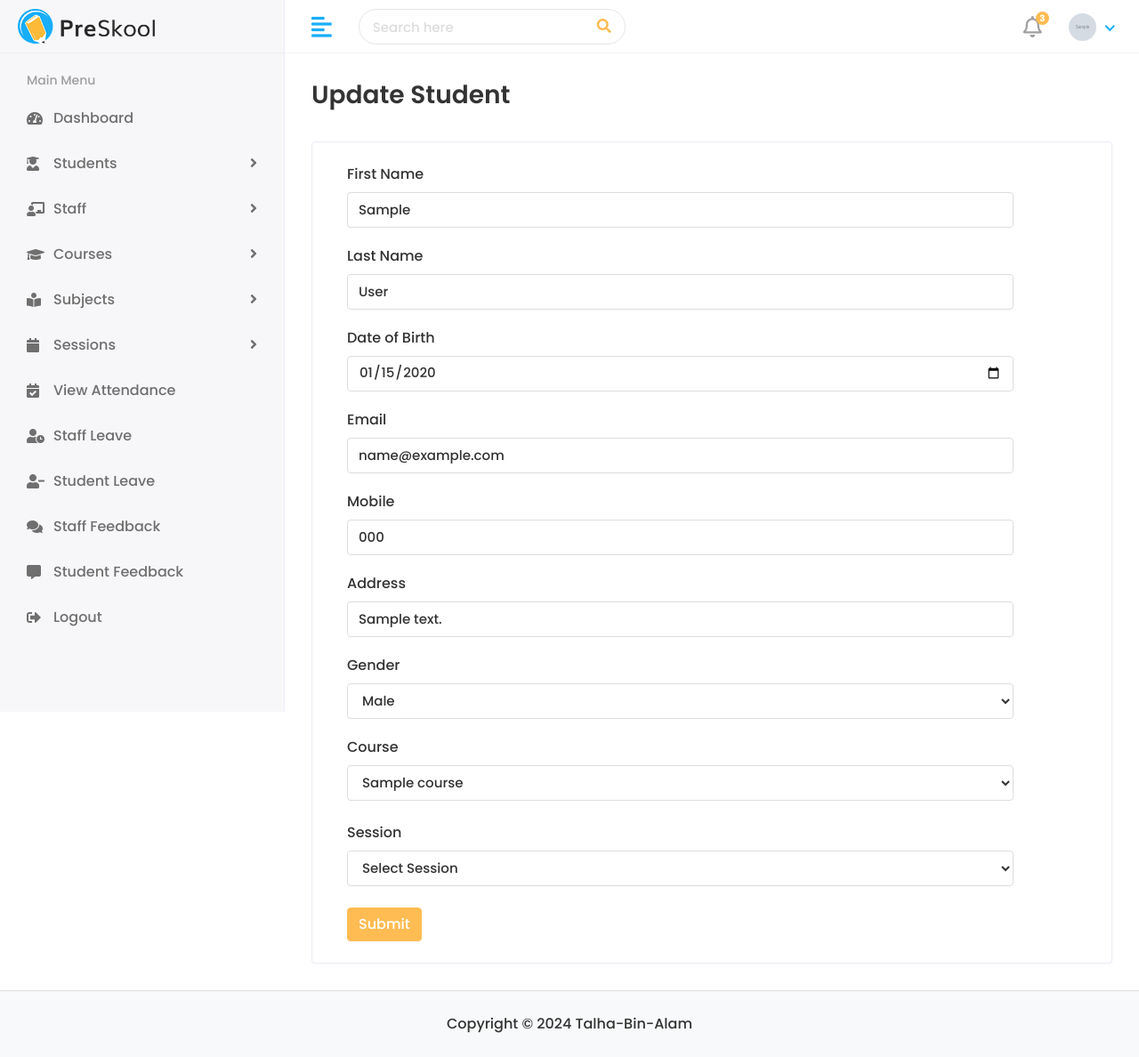
After one commit to talhabinalam/student-management-system, a Django app: page /hod/student/update/1/ in a window 1280 px wide. The commit adds this page. Shown: the whole page at 89% size. Run offline with Django 5.2, Linux system fonts and the light colour scheme; a user stored in the database is signed in; tables that the repository leaves empty hold one stand-in row (values such as "Sample post"); grey boxes marked "Sample" are stand-in pictures; data that the repository does not hold is empty; some libraries are stand-ins or nearby versions.

Commit message:
student update

```diff
--- a/student_management/urls.py
+++ b/student_management/urls.py
@@ -17,6 +17,7 @@ urlpatterns = [
     path('hod/student/add/', hod_views.add_student, name='add_student'),
     path('hod/student/view/', hod_views.student_list, name='student_list'),
     path('hod/student/details/<int:id>/', hod_views.student_details, name='student_details'),
+    path('hod/student/update/<int:id>/', hod_views.update_student, name='update_student'),
 
     # staff
     # path('staff/home/', staff_views.home, name='staff-home'),
--- a/student_management/views.py
+++ b/student_management/views.py
@@ -58,12 +58,14 @@ def update_profile(request):
     user = request.user
 
     if request.method == 'POST':
+        # Update the CustomUser fields
         user.first_name = request.POST.get('first_name', user.first_name)
         user.last_name = request.POST.get('last_name', user.last_name)
         user.date_of_birth = request.POST.get('date_of_birth', user.date_of_birth)
         user.mobile = request.POST.get('mobile', user.mobile)
         user.address = request.POST.get('address', user.address)
 
+        #Update photo if new file is uploaded
         if 'photo' in request.FILES:
             user.photo = request.FILES['photo']
 
--- a/templates/base.html
+++ b/templates/base.html
@@ -4,7 +4,7 @@
    <head>
       <meta charset="utf-8">
       <meta name="viewport" content="width=device-width, initial-scale=1.0, user-scalable=0">
-      <title>Preskool - Dashboard</title>
+      {% block title %} {% endblock %}
       <link rel="shortcut icon" href="{% static 'assets/img/favicon.png' %}">
       <link rel="stylesheet" href="https://fonts.googleapis.com/css2?family=Poppins:ital,wght@0,500;0,600;0,700;1,400&amp;display=swap">
       <link rel="stylesheet" href="{% static 'assets/plugins/bootstrap/css/bootstrap.min.css' %}">
--- a/templates/hod/home.html
+++ b/templates/hod/home.html
@@ -1,5 +1,7 @@
 {% extends 'base.html' %}
-
+{% block title %}
+	<title>HOD - Dashboard</title>
+{% endblock %}
 {% block content %}
 	<!--Dashboard Layout starts-->
          <div class="page-wrapper">
--- a/templates/hod/view-student.html
+++ b/templates/hod/student-list.html
@@ -5,6 +5,7 @@
             <div class="content container-fluid">
                <div class="page-header">
                   <div class="row align-items-center">
+                      {% include 'include/alert.html' %}
                      <div class="col">
                         <h3 class="page-title">Students</h3>
                         <ul class="breadcrumb">
@@ -14,7 +15,7 @@
                      </div>
                      <div class="col-auto text-right float-right ml-auto">
                         <a href="#" class="btn btn-outline-primary mr-2"><i class="fas fa-download"></i> Download</a>
-                        <a href="add-student.html" class="btn btn-primary"><i class="fas fa-plus"></i></a>
+                        <a href="{% url 'add_student' %}" class="btn btn-primary"><i class="fas fa-plus"></i></a>
                      </div>
                   </div>
                </div>
@@ -57,7 +58,7 @@
                                        <td>{{ student.user.address }}</td>
                                        <td class="text-right">
                                           <div class="actions">
-                                             <a href="edit-student.html" class="btn btn-sm bg-success-light mr-2">
+                                             <a href="{% url 'update_student' student.id %}" class="btn btn-sm bg-success-light mr-2">
                                              <i class="fas fa-pen"></i>
                                              </a>
                                              <a href="#" class="btn btn-sm bg-danger-light">
--- /dev/null
+++ b/templates/hod/update-student.html
@@ -0,0 +1,102 @@
+{% extends 'base.html' %}
+{% block title %}
+	<title>Preskool - Update Student</title>
+{% endblock %}
+{% block content %}
+
+    <div class="page-wrapper">
+            <div class="content container-fluid">
+               <div class="page-header">
+                  <div class="row align-items-center">
+                     <div class="col">
+                        <h3 class="page-title">Update Student</h3>
+                     </div>
+                  </div>
+               </div>
+               <div class="row">
+                  <div class="col-sm-12">
+                     <div class="card">
+                        <div class="card-body">
+                       <form action="{% url 'update_student' student.id %}" method="POST">
+                        {% csrf_token %}
+                        <div class="col-sm-11">
+                            <div class="form-group">
+                                <label>First Name</label>
+                                <input type="text" class="form-control" name="first_name" value="{{ student_user.first_name }}" required>
+                            </div>
+                        </div>
+                        <div class="col-sm-11">
+                            <div class="form-group">
+                                <label>Last Name</label>
+                                <input type="text" class="form-control" name="last_name" value="{{ student_user.last_name }}" required>
+                            </div>
+                        </div>
+                        <div class="col-sm-11">
+                            <div class="form-group">
+                                <label>Date of Birth</label>
+                                <input type="date" class="form-control" name="date_of_birth" value="{{ student_user.date_of_birth|date:'Y-m-d' }}" required>
+                            </div>
+                        </div>
+                        <div class="col-sm-11">
+                            <div class="form-group">
+                                <label>Email</label>
+                                <input type="email" class="form-control" name="email" value="{{ student_user.email }}" required>
+                            </div>
+                        </div>
+                        <div class="col-sm-11">
+                            <div class="form-group">
+                                <label>Mobile</label>
+                                <input type="number" class="form-control" name="mobile" value="{{ student_user.mobile }}" required>
+                            </div>
+                        </div>
+                        <div class="col-sm-11">
+                            <div class="form-group">
+                                <label>Address</label>
+                                <input type="text" class="form-control" name="address" value="{{ student_user.address }}" required>
+                            </div>
+                        </div>
+                        <div class="col-sm-11">
+                            <div class="form-group">
+                                <label>Gender</label>
+                                <select class="form-control" name="gender" required>
+                                    <option value="Male" {% if student.gender == 'Male' %}selected{% endif %}>Male</option>
+                                    <option value="Female" {% if student.gender == 'Female' %}selected{% endif %}>Female</option>
+                                </select>
+                            </div>
+                        </div>
+                        <div class="col-sm-11">
+                            <label>Course</label>
+                            <select class="form-control" name="course_id" required>
+                                <option value="">Select Course</option>
+                                {% for course in courses %}
+                                    <option value="{{ course.id }}" {% if student.course_id == course.id %}selected{% endif %}>
+                                        {{ course.name }}
+                                    </option>
+                                {% endfor %}
+                            </select>
+                        </div>
+                        <br>
+                        <div class="col-sm-11">
+                            <label>Session</label>
+                            <select class="form-control" name="session_id" required>
+                                <option value="">Select Session</option>
+                                {% for session in sessions %}
+                                    <option value="{{ session.id }}" {% if student.session_id == session.id %}selected{% endif %}>
+                                        {{ session }}
+                                    </option>
+                                {% endfor %}
+                            </select>
+                        </div>
+                        <br>
+                        <div class="col-12">
+                            <button type="submit" class="btn btn-primary">Submit</button>
+                        </div>
+                        </form>
+                        </div>
+                     </div>
+                  </div>
+               </div>
+            </div>
+         </div>
+
+{% endblock %}
--- a/templates/login.html
+++ b/templates/login.html
@@ -12,6 +12,9 @@
       <link rel="stylesheet" href="{% static 'assets/plugins/fontawesome/css/all.min.css' %}">
       <link rel="stylesheet" href="{% static 'assets/css/style.css' %}">
    </head>
+    {% block title %}
+    	<title>Preskool - Login</title>
+    {% endblock %}
    <body>
       <div class="main-wrapper login-body">
          <div class="login-wrapper">
--- a/templates/profile.html
+++ b/templates/profile.html
@@ -1,5 +1,8 @@
 {% extends 'base.html' %}
 {% load static %}
+{% block title %}
+	<title>Preskool - Profile</title>
+{% endblock %}
 {% block content %}
 
     <div class="page-wrapper">
--- a/templates/update-profile.html
+++ b/templates/update-profile.html
@@ -1,5 +1,7 @@
 {% extends 'base.html' %}
-
+{% block title %}
+	<title>Preskool - Update Profile</title>
+{% endblock %}
 {% block content %}
 
     <div class="page-wrapper">
```
Also changed, not shown: student_management/hod_views.py (+62 -13 lines), templates/hod/add-student.html (+14 -12 lines).
